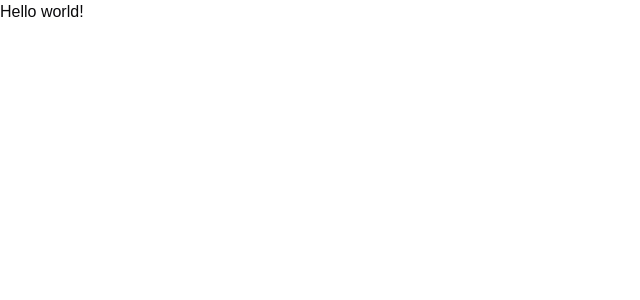
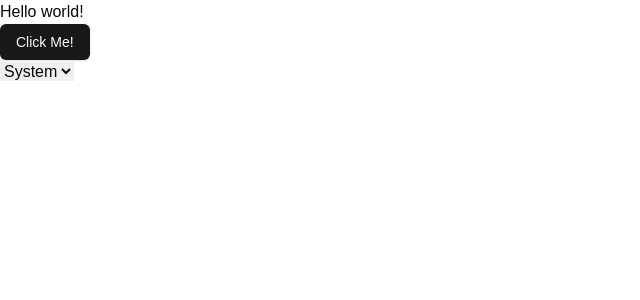
Before and after one commit to Lee-Minhoon/hestia, a Next.js app: page /en in a window 1280 px wide. Shown: the top 300 px of the page, without its empty margins (0-640 px from the left). Built offline with nearby package versions, Linux system fonts and the light colour scheme.

Commit message:
feat: set up next-themes
set up next-themes and add theme-switcher component

```diff
--- a/package.json
+++ b/package.json
@@ -22,6 +22,7 @@
     "lucide-react": "^0.452.0",
     "next": "14.2.15",
     "next-intl": "^3.23.2",
+    "next-themes": "^0.3.0",
     "react": "^18",
     "react-dom": "^18",
     "tailwind-merge": "^2.5.3",
--- a/src/app/[locale]/layout.tsx
+++ b/src/app/[locale]/layout.tsx
@@ -1,6 +1,7 @@
 import localFont from "next/font/local";
 import { notFound } from "next/navigation";
 import { NextIntlClientProvider, useMessages } from "next-intl";
+import { ThemeProvider } from "next-themes";
 
 import { Locale } from "@/libs/i18n/locale";
 import { routing } from "@/libs/i18n/routing";
@@ -43,12 +44,19 @@ export default function RootLayout({
   const messages = useMessages();
 
   return (
-    <html lang={locale}>
+    <html lang={locale} suppressHydrationWarning>
       <body
         className={`${geistSans.variable} ${geistMono.variable} antialiased`}
       >
         <NextIntlClientProvider messages={messages}>
-          {children}
+          <ThemeProvider
+            attribute="class"
+            defaultTheme="system"
+            enableSystem
+            disableTransitionOnChange
+          >
+            {children}
+          </ThemeProvider>
         </NextIntlClientProvider>
       </body>
     </html>
--- a/src/app/[locale]/page.tsx
+++ b/src/app/[locale]/page.tsx
@@ -1,7 +1,18 @@
 import { useTranslations } from "next-intl";
+
+import { ThemeSwitcher } from "@/components/controls/theme-switcher";
+import { Button } from "@/components/ui/button";
 
 export default function Home() {
   const t = useTranslations("HomePage");
 
-  return <h1>{t("title")}</h1>;
+  return (
+    <div>
+      <h1>{t("title")}</h1>
+      <Button>Click Me!</Button>
+      <div>
+        <ThemeSwitcher />
+      </div>
+    </div>
+  );
 }
--- /dev/null
+++ b/src/components/controls/theme-switcher.tsx
@@ -0,0 +1,17 @@
+"use client";
+
+import { useTheme } from "next-themes";
+
+const ThemeSwitcher = () => {
+  const { theme, setTheme } = useTheme();
+
+  return (
+    <select value={theme} onChange={(e) => setTheme(e.target.value)}>
+      <option value="system">System</option>
+      <option value="light">Light</option>
+      <option value="dark">Dark</option>
+    </select>
+  );
+};
+
+export { ThemeSwitcher };
```
Also changed, not shown: 1 other file (tests, documents, lock files or other folders).
